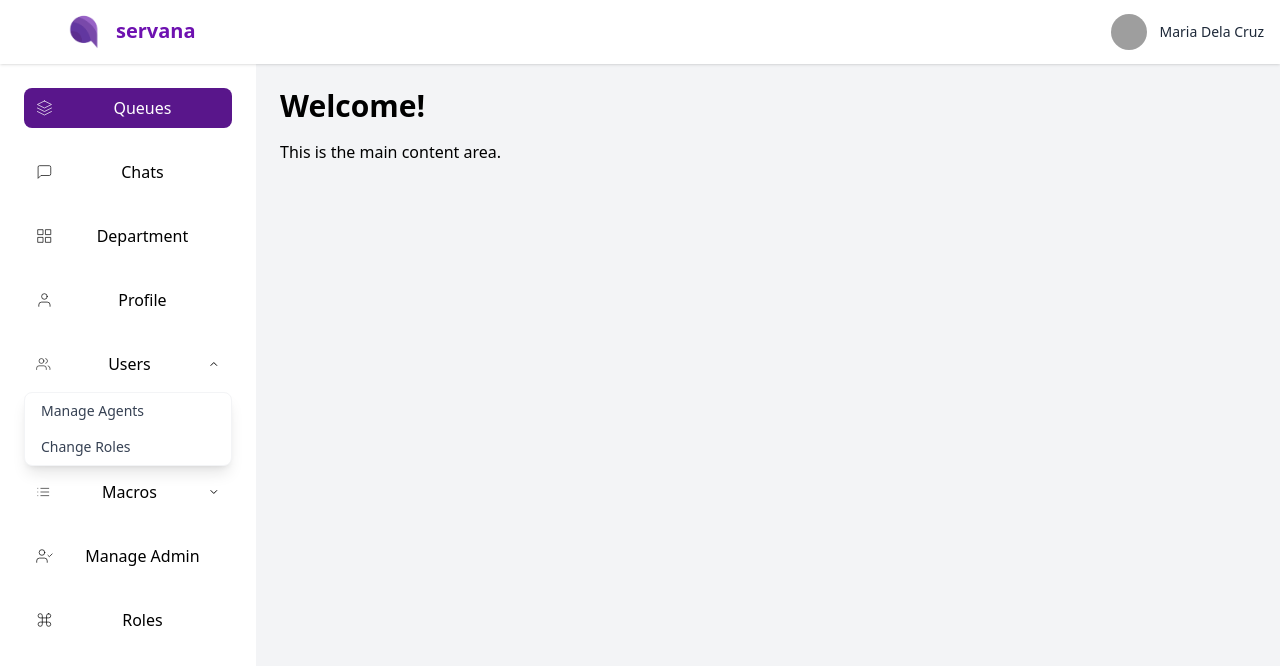
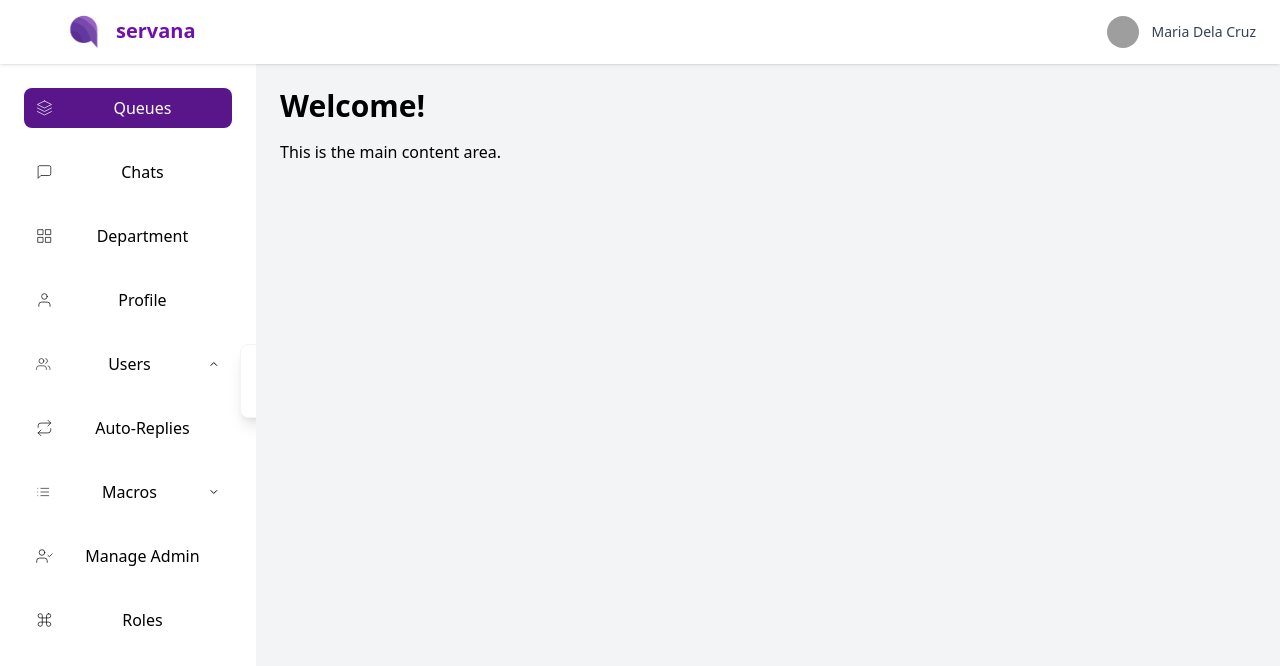
Before and after one commit to manuelamanetjr/frontend_web, a React (Vite) app: page /queues in a window 1280 px wide. Both pictures are taken after a click on the button "Users". Shown: the top 666 px of the page. Built offline with nearby package versions, Linux system fonts and the light colour scheme; grey boxes are pictures that could not be loaded.

Commit message:
fixed servana center

```diff
--- a/screens/queues.jsx
+++ b/screens/queues.jsx
@@ -26,7 +26,9 @@ export default function DashboardLayout() {
     <a
       href={href}
       className={`flex items-center gap-3 px-3 py-2 rounded-lg relative ${
-        isActive ? "bg-purple-900 text-white" : "text-black hover:text-gray-700"
+        isActive
+          ? "bg-purple-900 text-white"
+          : "text-black hover:text-gray-700"
       }`}
     >
       <Icon size={20} strokeWidth={1} />
@@ -35,7 +37,7 @@ export default function DashboardLayout() {
   );
 
   const dropdownBox = (children) => (
-    <div className="absolute left-0 mt-2 w-full bg-white shadow-lg border border-gray-100 rounded-lg z-50 text-sm text-gray-700">
+    <div className="absolute left-full top-0 ml-2 w-48 bg-white shadow-lg border border-gray-100 rounded-lg z-50 text-sm text-gray-700">
       {children}
     </div>
   );
@@ -43,10 +45,10 @@ export default function DashboardLayout() {
   return (
     <div className="flex flex-col h-screen overflow-hidden relative">
       {/* Top Navbar */}
-      <header className="h-16 bg-white shadow flex items-center justify-between z-50 px-4 md:pl-16 relative">
+      <header className="h-16 bg-white shadow flex items-center z-50 pl-16 relative justify-between pr-6">
         {/* Toggle Button (Burger) */}
         <button
-          className="md:hidden text-gray-700 hover:text-gray-900 focus:outline-none"
+          className="md:hidden absolute left-4 text-gray-700 hover:text-gray-900 focus:outline-none"
           onClick={() => setMobileSidebarOpen((prev) => !prev)}
         >
           <Menu size={24} strokeWidth={1} />
@@ -72,11 +74,9 @@ export default function DashboardLayout() {
           <img
             src="https://randomuser.me/api/portraits/women/44.jpg"
             alt="Maria Dela Cruz"
-            className="h-9 w-9 rounded-full object-cover"
+            className="h-8 w-8 rounded-full object-cover"
           />
-          <span className="text-sm font-medium text-gray-800">
-            Maria Dela Cruz
-          </span>
+          <span className="text-sm font-medium text-gray-700">Maria Dela Cruz</span>
         </div>
       </header>
 
```
